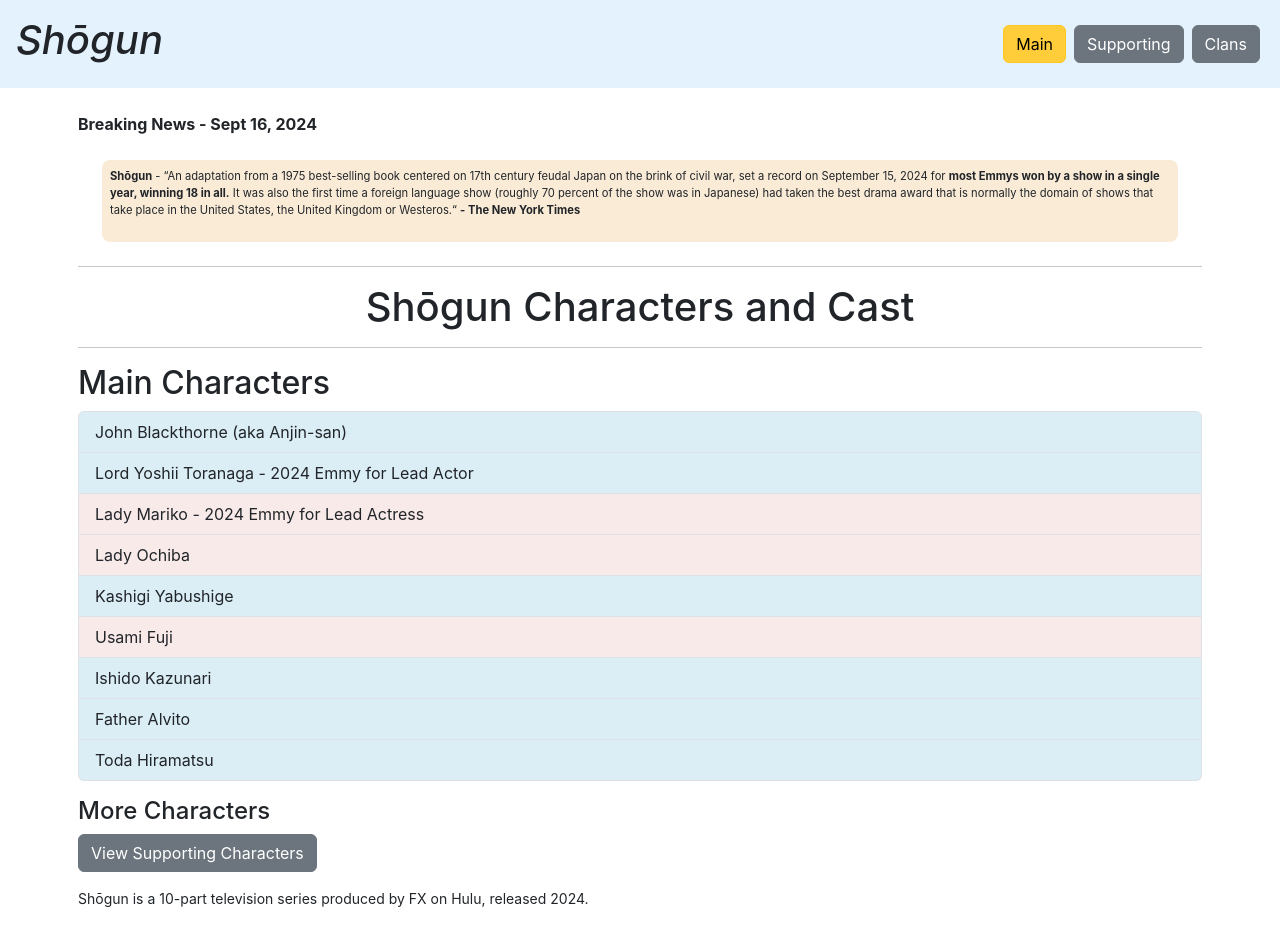
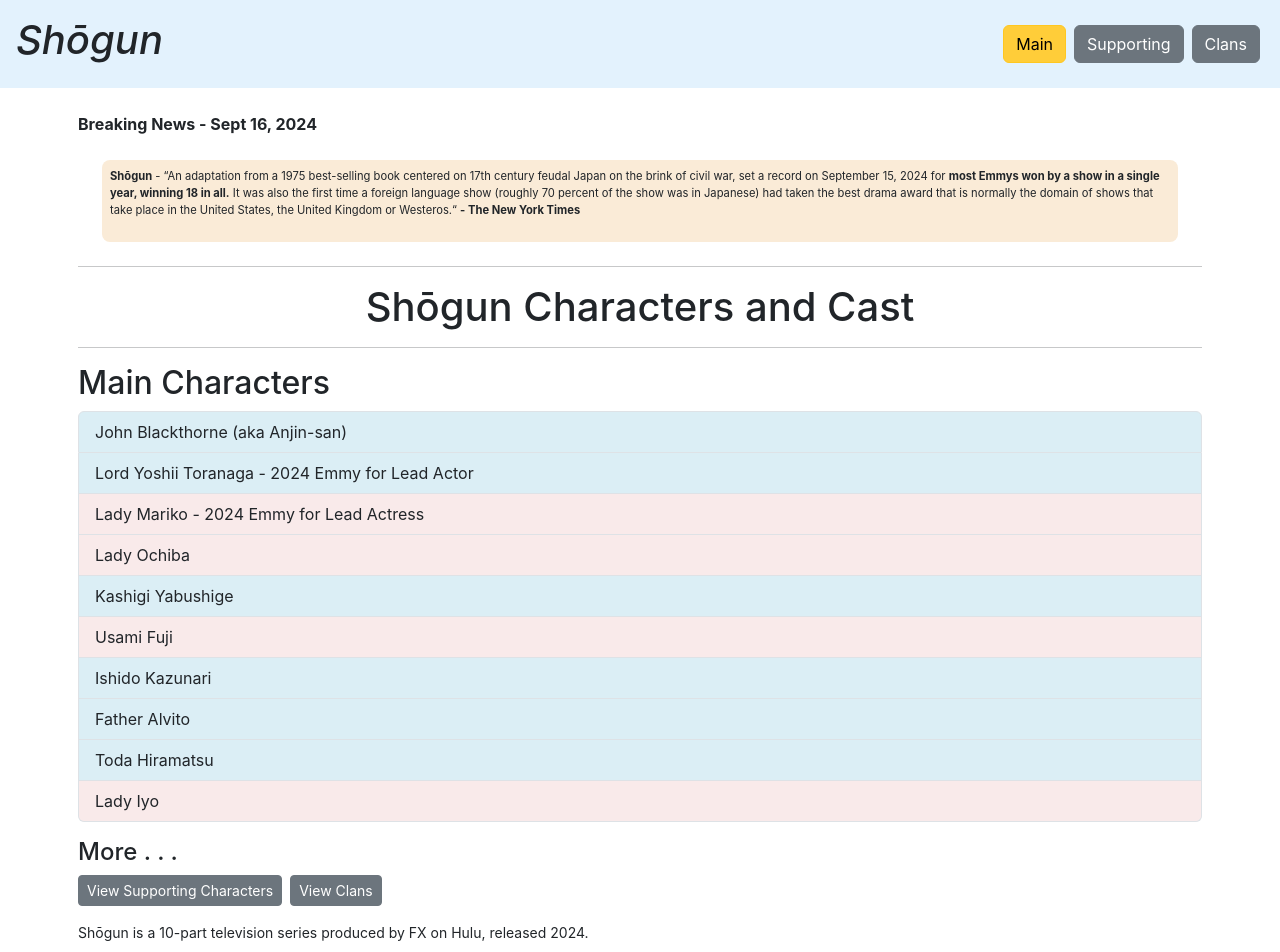
Before and after one commit to squirrelRock/_app_week06_fct, a Next.js app: page / in a window 1280 px wide. Shown: the top 952 px of the page. Built offline with nearby package versions, Linux system fonts and the light colour scheme.

Commit message:
adjusted layout for cards, added buttons, added some json data

```diff
--- a/data/family.json
+++ b/data/family.json
@@ -6,19 +6,21 @@
     },
 
     { "id" : 2,
-      "headOfClan": 7,
-      "family": [18]
+    "headOfClan": 17,
+    "family": [4,5,9]
+  },
+
+    { "id" : 3,
+      "headOfClan": 19,
+      "family": [7,18]
     },
 
-    { "id" : 3,
+    { "id" : 4,
       "headOfClan": 11,
       "family": [16]
     },
 
-    { "id" : 4,
-      "headOfClan": 17,
-      "family": [4,5,9]
-    },
+
 
     { "id": 5,
       "headOfClan": null,
--- a/data/shogun2nd.json
+++ b/data/shogun2nd.json
@@ -104,4 +104,5 @@
     "Actor": "Sen Mars",
     "IMDb": "https://www.imdb.com/name/nm13843120"
   }
+
 ]
--- a/data/shogunMain.json
+++ b/data/shogunMain.json
@@ -24,7 +24,7 @@
   {
     "id": 5,
     "Character": "Lady Mariko - 2024 Emmy for Lead Actress",
-    "Role": "Lead Female role - Toranaga’s loyal vassal as translator for the Anjin",
+    "Role": "Toranaga’s loyal vassal as translator for the Anjin",
     "Gender": 2,
     "Family": [4,9,17] ,
     "Personality": "A devout Christian, Mariko is deeply faithful yet also wants to avenge her family. Loyal to Toranaga.",
@@ -35,7 +35,7 @@
   {
     "id": 7,
     "Character": "Lady Ochiba",
-    "Role": "The Mother of the Heir - Consort to the Late Taiko",
+    "Role": "The mother of the Heir, consort to the late Taikō",
     "Gender": 2,
     "Family": [18] ,
     "Personality": "Ruthless and calculating.",
@@ -102,5 +102,16 @@
     "About": "Toranaga's second in command, Toda Hiromatsu is a hardened general who has, at his age, truly seen it all. Hiromatsu is Toranaga's conscience, his most experienced advisor, and, above all, his friend.",
     "Actor": "Tokuma Nishioka",
     "IMDb": "https://www.imdb.com/name/nm0632804"
+  },
+  {
+    "id": 19,
+    "Character": "Lady Iyo",
+    "Role": "Wife of the late Taikō",
+    "Gender": 2,
+    "Family": [7,18] ,
+    "Personality": "Graceful and dignified",
+    "About": "After her husband’s death, she became a Buddhist nun known as Daiyoin. She is loyal to Toranaga,  ",
+    "Actor": "Ako",
+    "IMDb": "https://www.imdb.com/name/nm0015488"
   }
 ]
--- a/pages/index.js
+++ b/pages/index.js
@@ -37,9 +37,12 @@
       </div>
 
       {/* Secondary Characters */}
-      <h4 className="mt-3">More Characters</h4>
-      <Link href="/secondary" className="btn btn-secondary ">
+      <h4 className="mt-3">More . . .</h4>
+      <Link href="/secondary" className="btn btn-secondary btn-sm small">
         View Supporting Characters
+      </Link>
+      <Link href="/clans" className="btn btn-secondary btn-sm small ms-2">
+        View Clans
       </Link>
     </Layout>
   );
--- a/pages/main/[id].js
+++ b/pages/main/[id].js
@@ -39,7 +39,7 @@
           <p className="card-text small">Personality: {itemData.Personality}</p>
 
           <button
-            className="btn btn-secondary btn-sm  mt-1 w-100"
+            className="btn btn-secondary btn-sm  mt-1 w-50"
             onClick={() => setShowAbout(!showAbout)}
           >
             {showAbout ? 'Close' : 'Description'}
@@ -59,7 +59,7 @@
     <u>IMDb</u>
   </a>
 </h6>
-<Link href="/" className="btn btn-secondary small mt-2">
+<Link href="/" className="btn btn-secondary btn-sm small mt-2">
         Back
       </Link>
 
--- a/pages/secondary.js
+++ b/pages/secondary.js
@@ -28,8 +28,11 @@
       </div>
 
 
-      <Link href="/" className="btn btn-secondary mt-3">
+      <Link href="/" className="btn btn-secondary btn-sm small mt-3">
         Back to Main Characters
+      </Link>
+      <Link href="/clans" className="btn btn-secondary btn-sm small ms-2 mt-3">
+        View Clans
       </Link>
     </Layout>
   );
--- a/pages/secondary/[id].js
+++ b/pages/secondary/[id].js
@@ -37,7 +37,7 @@
           <p className="card-text small">Personality: {itemData.Personality}</p>
 
           <button
-            className="btn btn-secondary btn-sm  mt-1 w-100"
+            className="btn btn-secondary btn-sm  mt-1 w-50"
             onClick={() => setShowAbout(!showAbout)}
           >
             {showAbout ? 'Close' : 'Description'}
@@ -57,7 +57,7 @@
     <u>IMDb</u>
   </a>
 </h6>
-<Link href="/secondary" className="btn btn-secondary small mt-2">
+<Link href="/secondary" className="btn btn-secondary btn-sm small mt-2">
         Back
       </Link>
 
```
